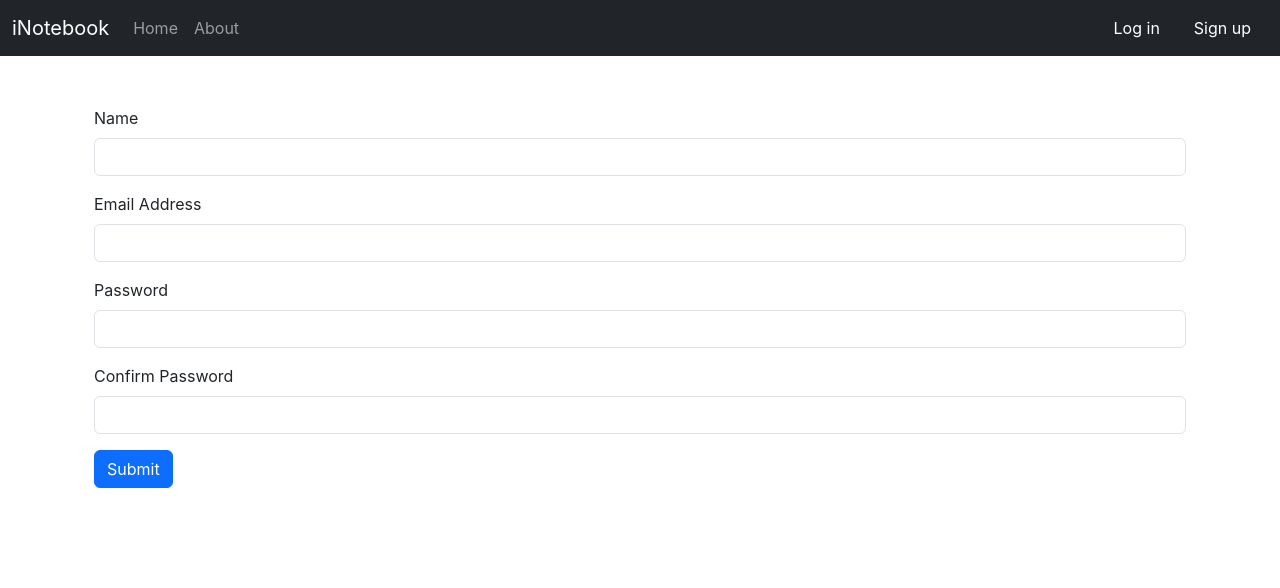
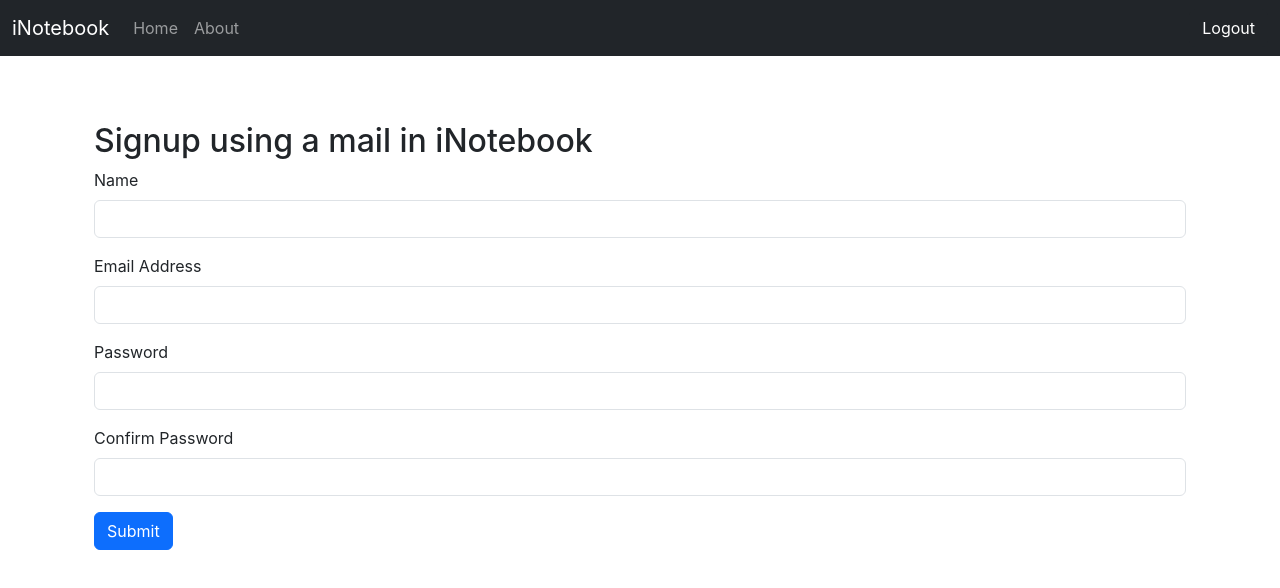
Before and after one commit to darklord-2900/PrivyPad, a React (Create React App) app: page /signup in a window 1280 px wide. Shown: the top 588 px of the page. Built offline with nearby package versions, Linux system fonts and the light colour scheme; sample sign-in values are in the browser's storage.

Commit message:
Version 1 final commit

```diff
--- a/src/Context/notes/NoteState.js
+++ b/src/Context/notes/NoteState.js
@@ -18,6 +18,7 @@
         }
             const notesInitial=[]
             const [notes,setNotes]=useState(notesInitial)
+
             // Add a note
             const addNote=async(title,description,tag)=>{
                 // TODO API call
@@ -34,7 +35,8 @@
                 let note = await response.json();
                 setNotes(notes.concat(note))
             }
-                // Edit a note
+
+            // Edit a note
                 const editNote=async (id,title,description,tag)=>{
                 // API Call
                 const response = await fetch(`${host}/api/notes/updatenote/${id}`, {
@@ -45,8 +47,8 @@
                     },
                     body: JSON.stringify({title,description,tag}),
                     });
-                    const json= await response.json();
-                    console.log(json);
+                    // const json= await response.json();
+                    // console.log(json);
                     let newNotes=await JSON.parse(JSON.stringify(notes))
                     // Logic to edit text in client
                 for (let index = 0; index < newNotes.length; index++) {
@@ -73,8 +75,8 @@
                 console.log("deleting the note present with id "+id);
                 const newNotes=notes.filter((note)=>{return note._id!==id})
                 setNotes(newNotes);
-                    const json=await response.json();
-                    console.log(json);
+                    // const json=await response.json();
+                    // console.log(json);
             }
     return(
         <NoteContext.Provider value={{notes,setNotes,addNote,deleteNote,editNote,getallnotes}}>
--- a/src/components/Login.js
+++ b/src/components/Login.js
@@ -29,7 +29,8 @@
         setCedentials({...credentials, [e.target.name]:e.target.value})
     }
     return (
-        <>
+        <div className='mt-3'>
+        <h2>Login to iNotebook</h2>
         <form onSubmit={handleSubmit}>
         <div className="mb-3">
             <label htmlFor="email" className="form-label">Email address</label>
@@ -42,7 +43,7 @@
         </div>
         <button type="submit" className="btn btn-primary">Submit</button>
         </form>
-        </>
+        </div>
     )
 }
 export default Login
--- a/src/components/Navbar.js
+++ b/src/components/Navbar.js
@@ -1,8 +1,13 @@
 import React from 'react'
-import {Link} from "react-router-dom";
+import {Link, useNavigate} from "react-router-dom";
 import { useLocation } from 'react-router-dom';
 const Navbar = () => {
+    let history=useNavigate();
     let location = useLocation();
+    const handleLogout=()=>{
+        localStorage.removeItem('token')
+        history("/login")
+    }
     return (
         <>
         <div>
@@ -21,10 +26,10 @@
                 <Link className={`nav-link ${location.pathname==="/about"?"active":""}`} aria-current="page" to="/About">About</Link>
                 </li>
             </ul>
-            <form className="d-flex" role="search">
+            {!localStorage.getItem('token')?<form className="d-flex" >
                 <Link className="btn btn-dark mx-1" to="/login"  role="button">Log in</Link>
                 <Link className="btn btn-dark mx-1" to="/signup"  role="button">Sign up</Link>
-            </form>
+            </form>:<button className='btn btn-dark' onClick={handleLogout}>Logout</button>}
             </div>
         </div>
     </nav>
--- a/src/components/Notes.js
+++ b/src/components/Notes.js
@@ -2,15 +2,22 @@
 import NoteContext from '../Context/notes/NoteContext';
 import AddNotes from './AddNotes';
 import NoteItem from './NoteItem';
+import { useNavigate } from 'react-router-dom';
 
     const Notes = (props) => {
         const context= useContext(NoteContext);
         const ref= useRef(null)
         const refClose= useRef(null)
         const{notes,getallnotes, editNote}=context;
+        let history=useNavigate();
         const [note,setNote]=useState({etitle:"",edescription:"",etag:"default"})
         useEffect(()=>{
-            getallnotes();
+            if(localStorage.getItem('token')){
+                getallnotes();
+            }
+            else{
+                history("/login");
+            }
             // eslint-disable-next-line
         },[])
         const updateNote=(currentNote)=>{
--- a/src/components/Signup.js
+++ b/src/components/Signup.js
@@ -31,7 +31,8 @@
       setCedentials({...credentials, [e.target.name]:e.target.value})
   }
   return (
-    <div className='container'>
+    <div className='container mt-3'>
+      <h2>Signup using a mail in iNotebook</h2>
       <form onSubmit={handleSubmit} >
         <div className="mb-3">
           <label htmlFor="name" className="form-label">Name</label>
```
